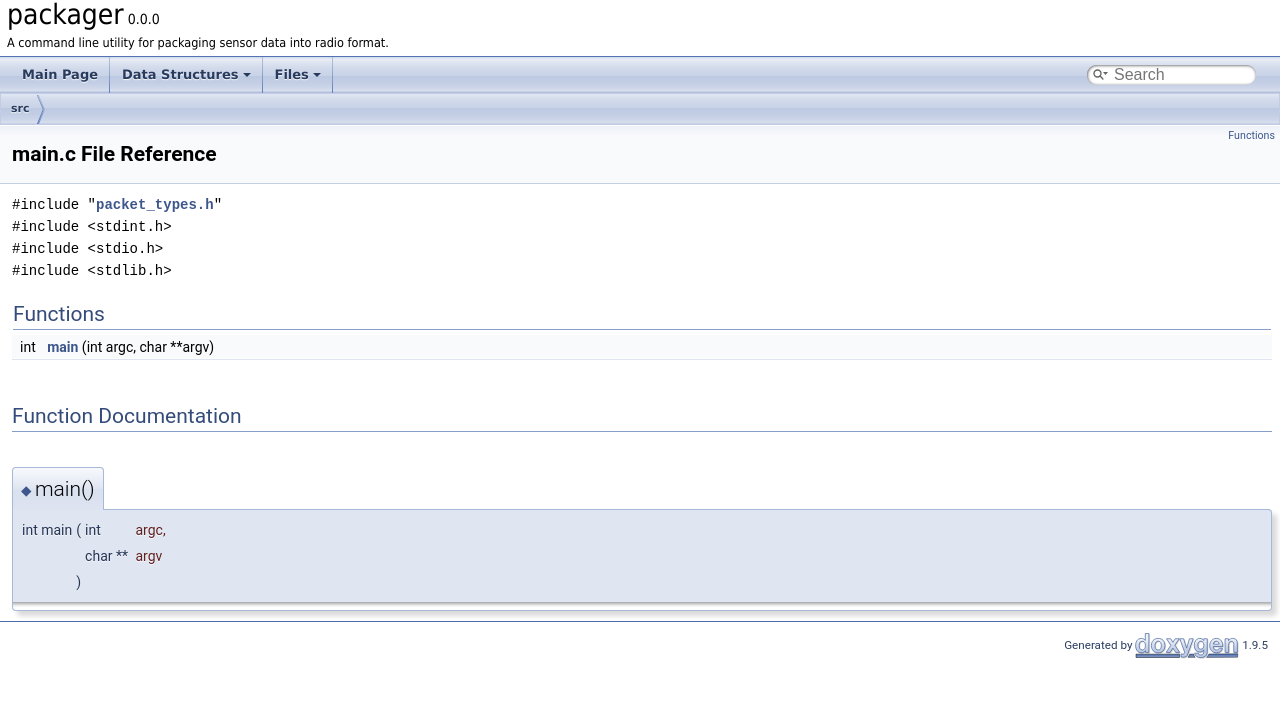
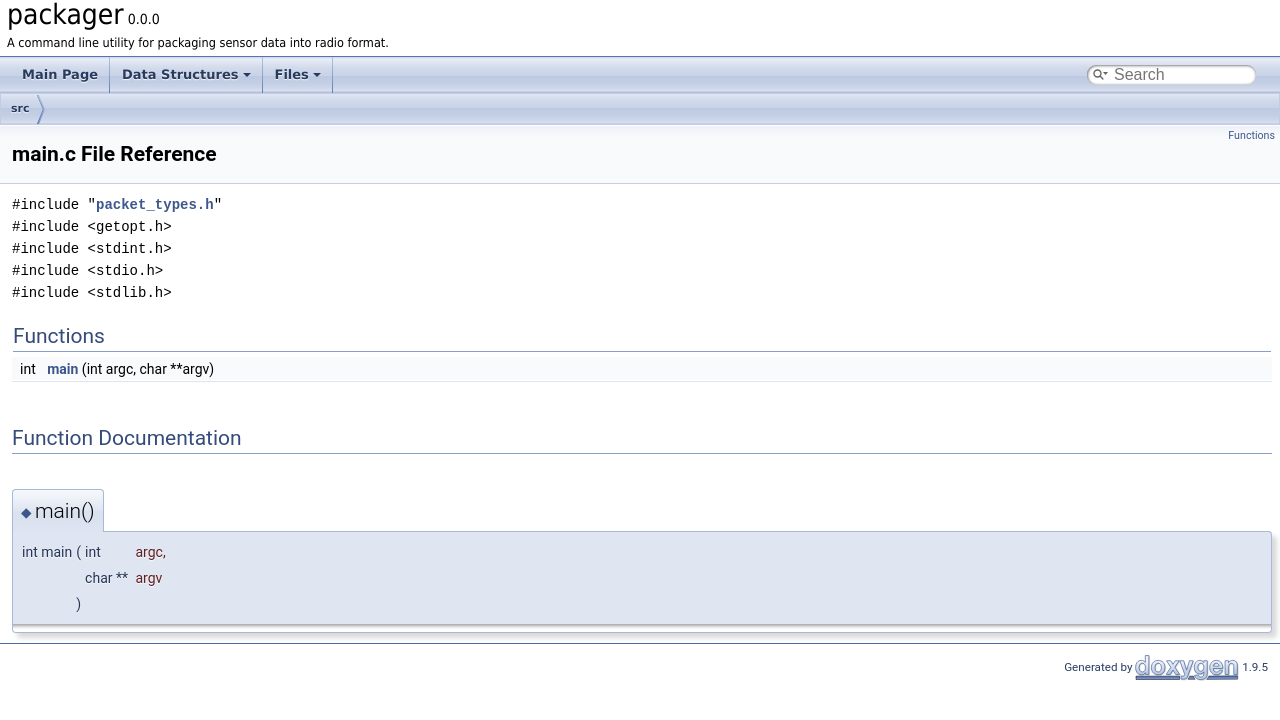
Before and after one commit to CarletonURocketry/packager, a plain HTML site: page main_8c.html in a window 1280 px wide. Drawn offline with Linux system fonts and the light colour scheme.

Commit message:
deploy: 10a4c7990436fabbf3982fae9eee0398d4c3b104

```diff
--- a/main_8c.html
+++ b/main_8c.html
@@ -80,6 +80,7 @@ $(function() {
 </div><!--header-->
 <div class="contents">
 <div class="textblock"><code>#include &quot;<a class="el" href="packet__types_8h_source.html">packet_types.h</a>&quot;</code><br />
+<code>#include &lt;getopt.h&gt;</code><br />
 <code>#include &lt;stdint.h&gt;</code><br />
 <code>#include &lt;stdio.h&gt;</code><br />
 <code>#include &lt;stdlib.h&gt;</code><br />
```
